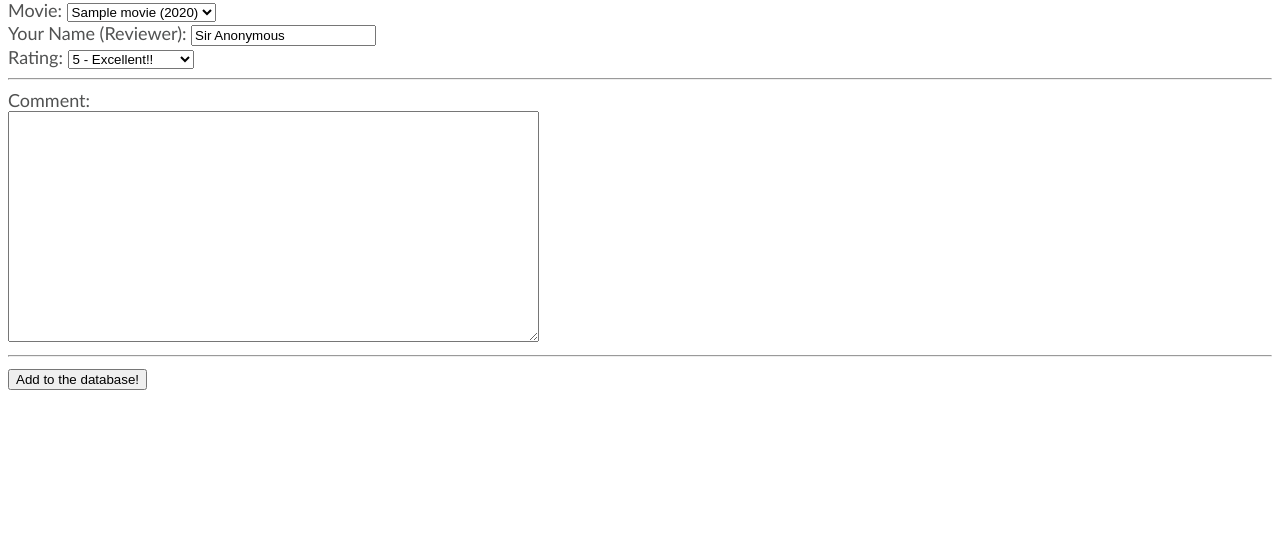
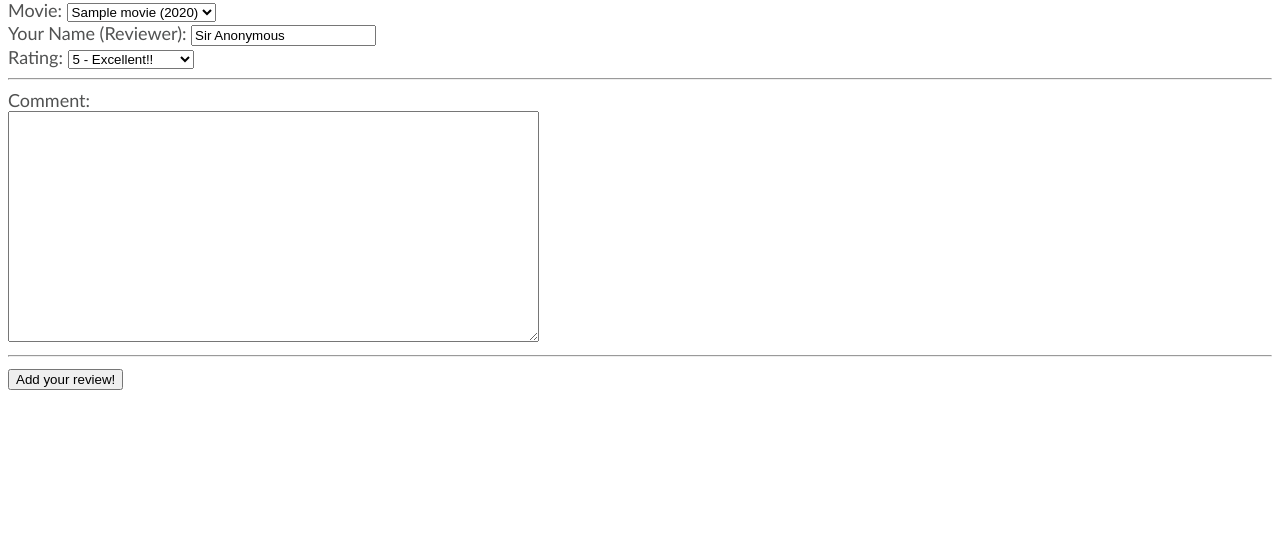
Before and after one commit to Ajinoc/CS143-Project-1, a PHP site: page /I3.php?id=1 in a window 1280 px wide. Shown: the part 79-638 px from the top of the page. Run offline with PHP 8.4, Linux system fonts and the light colour scheme; tables that the repository leaves empty hold one stand-in row (values such as "Sample post"); data that the repository does not hold is empty.

Commit message:
Thank jesus

```diff
--- a/P1B/www/B2.php
+++ b/P1B/www/B2.php
@@ -89,7 +89,7 @@
 
         print '<a href="I3.php?id='.$id.'" target="iframe">
         Add your own review now!</a>
-        <br/>All comments can be seen below:<br/><br/>';
+        <br/>All comments can be seen below (if any):<br/><br/>';
 
         /* Grab all comments for the movie */
         $query = "SELECT name, time, rating, comment FROM Review WHERE mid=$id";
--- a/P1B/www/I3.php
+++ b/P1B/www/I3.php
@@ -51,7 +51,7 @@
 			Comment: <br>
 			<textarea class ="FormElement" name ="comment" id="query" style="width: 525px; height: 225px;"></textarea><hr/>
 
-			<input type="submit" name="submit" value="Add to the database!"/>
+			<input type="submit" name="submit" value="Add your review!"/>
 		</form>
 
 		<?php
@@ -88,7 +88,8 @@
                     print "Insert failed: $errmsg <br />";
                 }
     			if($ins_q){
-                	print "Successfully added. <br />";
+                	print "Successfully added! We appreciate your movie crique!<br />";
+                	print '<a href="B2.php?id='.$mid[0].'" target="iframe">Return to see the other reviews for this movie?</a>';
             	}
         	}
 			mysql_close($db_connection);
```
